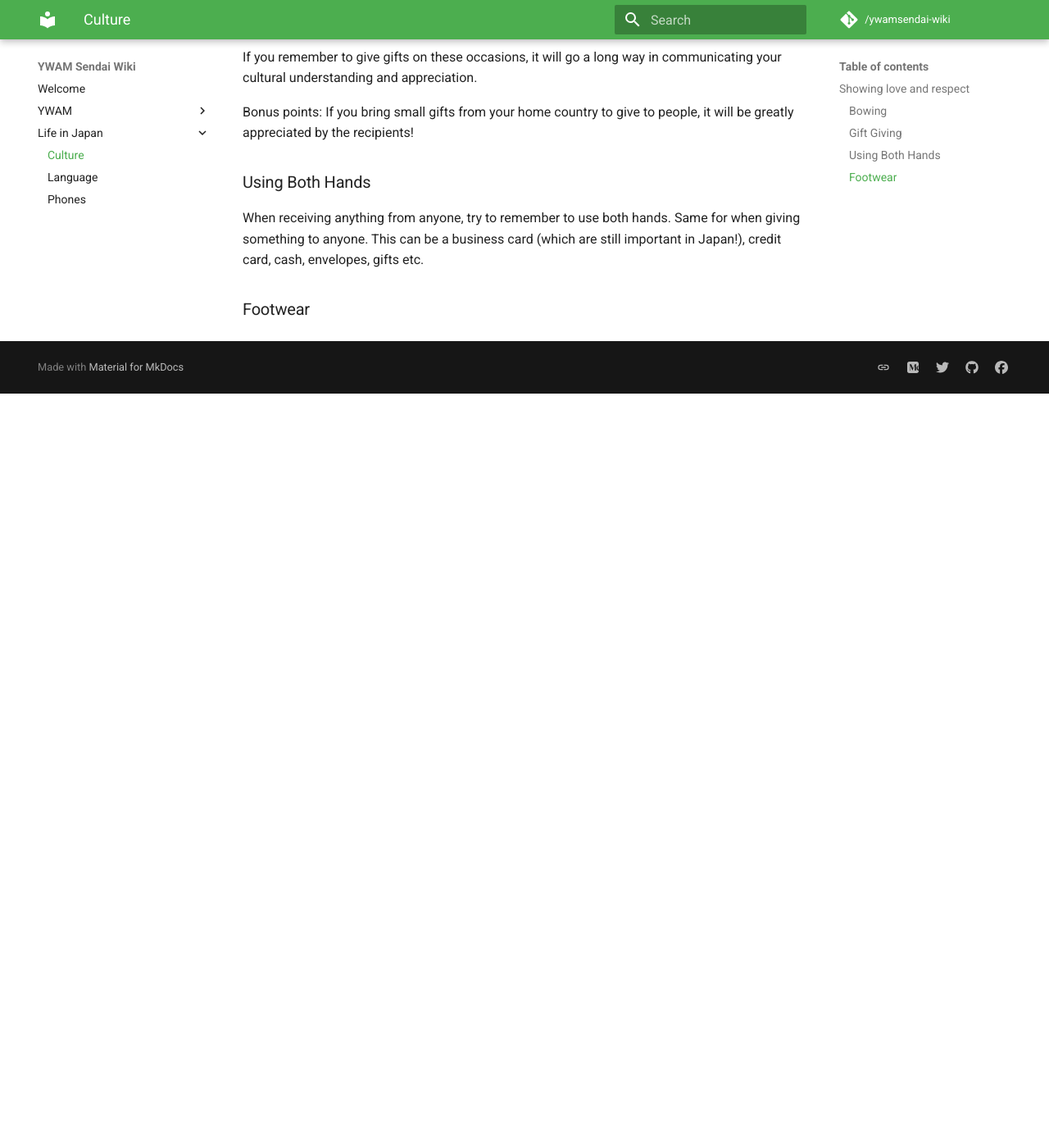
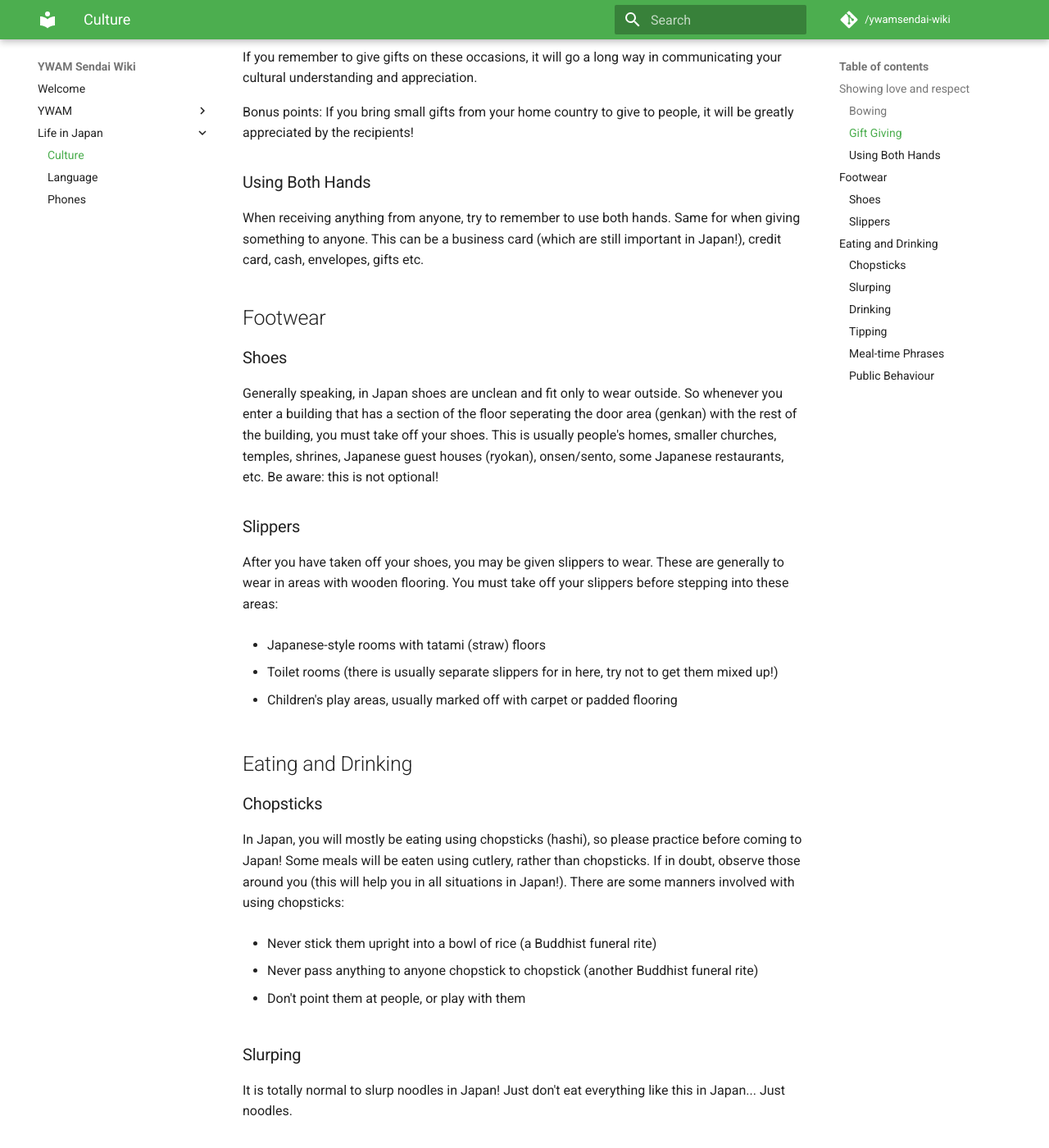
Before and after one commit to ywamsendai/ywamsendai-wiki, an MkDocs documentation site: the page built from docs/lifeinjapan/culture.md, in a window 1280 px wide and 1400 px high, scrolled down 1013 px. Shown: the whole window at 82% size. Built offline with MkDocs 1.6.1 and Material for MkDocs 9.7.7, drawn with Linux system fonts in a browser that asks for light colours; comment, search, counter and statistics services are not loaded; before the commit the page ends 1493 px from its top, so only the background shows below that; some of the changed text lies outside the part shown.

Commit message:
Added cultural tips

```diff
--- a/docs/lifeinjapan/culture.md
+++ b/docs/lifeinjapan/culture.md
@@ -36,4 +36,58 @@ Bonus points: If you bring small gifts from your home country to give to people,
 
 When receiving anything from anyone, try to remember to use both hands. Same for when giving something to anyone. This can be a business card (which are still important in Japan!), credit card, cash, envelopes, gifts etc.
 
-### Footwear
+## Footwear
+
+### Shoes
+
+Generally speaking, in Japan shoes are unclean and fit only to wear outside. So whenever you enter a building that has a section of the floor seperating the door area (genkan) with the rest of the building, you must take off your shoes. This is usually people's homes, smaller churches, temples, shrines, Japanese guest houses (ryokan), onsen/sento, some Japanese restaurants, etc. Be aware: this is not optional!
+
+### Slippers
+
+After you have taken off your shoes, you may be given slippers to wear. These are generally to wear in areas with wooden flooring. You must take off your slippers before stepping into these areas:
+
+* Japanese-style rooms with tatami (straw) floors
+
+* Toilet rooms (there is usually separate slippers for in here, try not to get them mixed up!)
+
+* Children's play areas, usually marked off with carpet or padded flooring
+
+## Eating and Drinking
+
+### Chopsticks
+
+In Japan, you will mostly be eating using chopsticks (hashi), so please practice before coming to Japan! Some meals will be eaten using cutlery, rather than chopsticks. If in doubt, observe those around you (this will help you in all situations in Japan!). There are some manners involved with using chopsticks:
+
+* Never stick them upright into a bowl of rice (a Buddhist funeral rite)
+
+* Never pass anything to anyone chopstick to chopstick (another Buddhist funeral rite)
+
+* Don't point them at people, or play with them
+
+### Slurping
+
+It is totally normal to slurp noodles in Japan! Just don't eat everything like this in Japan... Just noodles.
+
+### Drinking
+
+If you are at least 20 years old, you may drink in Japan! This is a great way to get to know the locals. Just don't drink too much, of course!
+
+One custom to keep in mind is that when sharing a bottle of something (beer, sake, wine, etc), it is polite to pour someone else's drink if their glass needs filling. And don't pour your own drink. Keep an eye on everyone else's glass and fill them up. This will communicate respect. Of course, if you feel that someone has drank enough already, don't be obliged to fill their glass. Also, never feel pressured to drink more than you would like. A common non-alcoholic drink to order in those settings would be oolong tea.
+
+### Tipping
+
+This isn't done in Japan! So don't do it, even if you want to be kind. They will chase after you if you try, even if you just left 1 yen!
+
+### Meal-time Phrases
+
+There are a few set words that everyone says in Japan at meal times:
+
+* Itadakimasu (I receive) - This is said before you start eating
+
+* Oishii! (delicious!) - This is said when enjoying the meal (say it a few times throughout the meal - this will really honour the cook!)
+
+* Gochisousamadeshita (It was a feast) - This is said at the end of the meal (usually after everyone is finished)
+
+### Public Behaviour
+
+Coming soon!
```
